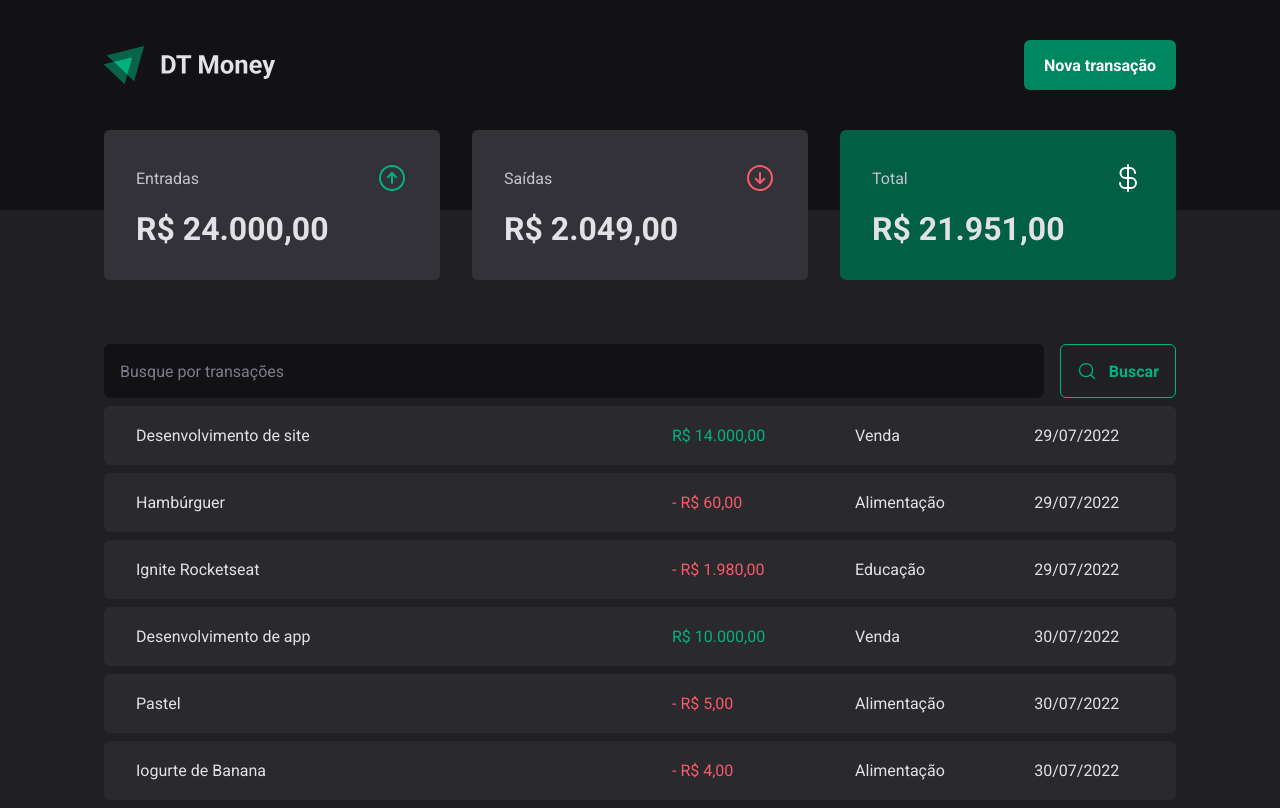
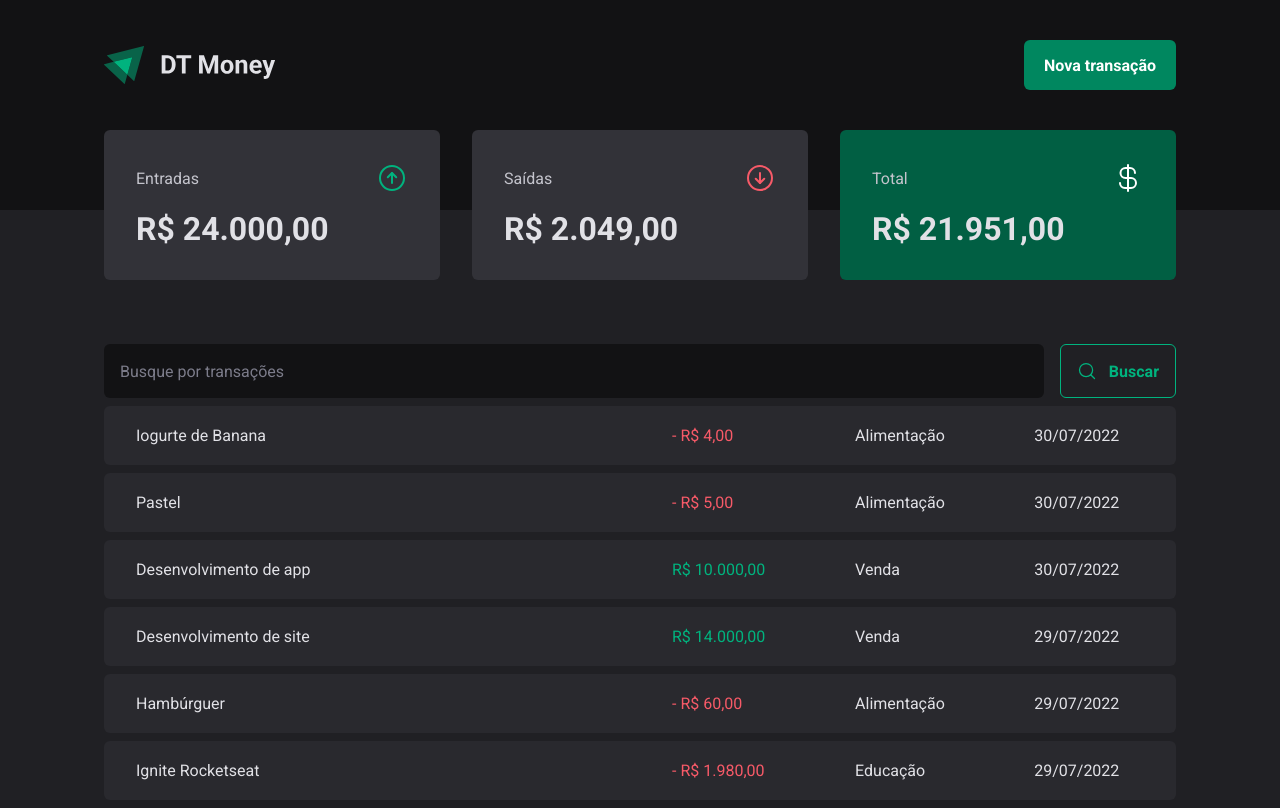
Before and after one commit to DanielSiilva/dt-money, a React (Vite) app: page / in a window 1280 px wide. Built offline with nearby package versions, Linux system fonts and the light colour scheme; data requests are answered from the project's data file.

Commit message:
Feat: Conexão com a API - Criando nova transação

```diff
--- a/src/components/NewTransactionModal/index.tsx
+++ b/src/components/NewTransactionModal/index.tsx
@@ -1,8 +1,10 @@
 import { zodResolver } from '@hookform/resolvers/zod';
 import * as Dialog from '@radix-ui/react-dialog';
 import { ArrowCircleDown, ArrowCircleUp, X } from "phosphor-react";
+import { useContext } from 'react';
 import { Controller, useForm } from 'react-hook-form';
 import * as z from 'zod';
+import { TransactionsContext } from '../../contexts/TransactionsContext';
 
 import { CloseButton, Content, Overlay, TransactionType, TransactionTypeButton } from './styles';
 
@@ -17,11 +19,14 @@
 
 export function NewTransactionModal() {
 
+  const { createTransaction } = useContext(TransactionsContext);
+
   const {
     control,
     register,
     handleSubmit,
-    formState: { isSubmitting }
+    formState: { isSubmitting },
+    reset
   } = useForm<NewTransactionFormInputs>({
     resolver: zodResolver(newTransactionFormSchema),
     defaultValues: {
@@ -30,20 +35,26 @@
   })
 
   async function handleCreateNewTransaction(data: NewTransactionFormInputs) {
-    await new Promise(resolve => setTimeout(resolve, 2000));
-    console.log(data);
+    const { description, price, category, type } = data;
+
+    await createTransaction({
+      description,
+      price,
+      category,
+      type,
+    });
+
+    reset();
   }
 
   return (
     <Dialog.Portal>
       <Overlay />
       <Content>
-
         <Dialog.Title>Nova Transação</Dialog.Title>
         <CloseButton>
           <X size={24} />
         </CloseButton>
-
         <form onSubmit={handleSubmit(handleCreateNewTransaction)}>
           <input
             type="text"
@@ -51,27 +62,22 @@
             required
             {...register('description')}
           />
-
           <input
             type="number"
             placeholder="Preço"
             required
             {...register('price', { valueAsNumber: true })}
           />
-
           <input
             type="text"
             placeholder="Categoria"
             required
             {...register('category')}
           />
-
           <Controller
             control={control}
             name="type"
-
             render={({ field }) => {
-
               return (
                 <TransactionType
                   onValueChange={field.onChange}
@@ -89,7 +95,6 @@
               )
             }}
           />
-
           <button type="submit" disabled={isSubmitting}>
             Cadastrar
           </button>
--- a/src/contexts/TransactionsContext.tsx
+++ b/src/contexts/TransactionsContext.tsx
@@ -10,28 +10,52 @@
   createdAt: string;
 }
 
+interface CreateTransactionInput {
+  description: string;
+  price: number;
+  category: string;
+  type: 'income' | 'outcome';
+}
+
 interface TransactionContextType {
   transactions: Transaction[];
   fetchTransactions: (query?: string) => Promise<void>;
+  createTransaction: (data: CreateTransactionInput) => Promise<void>;
 }
 
 interface TransactionsProviderProps {
   children: ReactNode
 }
+
 export const TransactionsContext = createContext({} as TransactionContextType);
-
 
 export function TransactionsProvider({ children }: TransactionsProviderProps) {
   const [transactions, setTransactions] = useState<Transaction[]>([]);
 
   async function fetchTransactions(query?: string) {
-    const response = await api.get('transactions',{
-      params:{
-        q: query
+    const response = await api.get('transactions', {
+      params: {
+        _sort: 'createdAt',
+        _order: 'desc',
+        q: query,
       }
     })
 
     setTransactions(response.data)
+  }
+
+  async function createTransaction(data: CreateTransactionInput) {
+    const { description, price, category, type } = data;
+
+    const response = await api.post('transactions', {
+      description,
+      price,
+      category,
+      type,
+      createdAt: new Date(),
+    });
+
+    setTransactions(state => [response.data, ...state])
   }
 
   useEffect(() => {
@@ -41,7 +65,8 @@
   return (
     <TransactionsContext.Provider value={{
       transactions,
-      fetchTransactions
+      fetchTransactions,
+      createTransaction
     }}>
       {children}
     </TransactionsContext.Provider>
```
